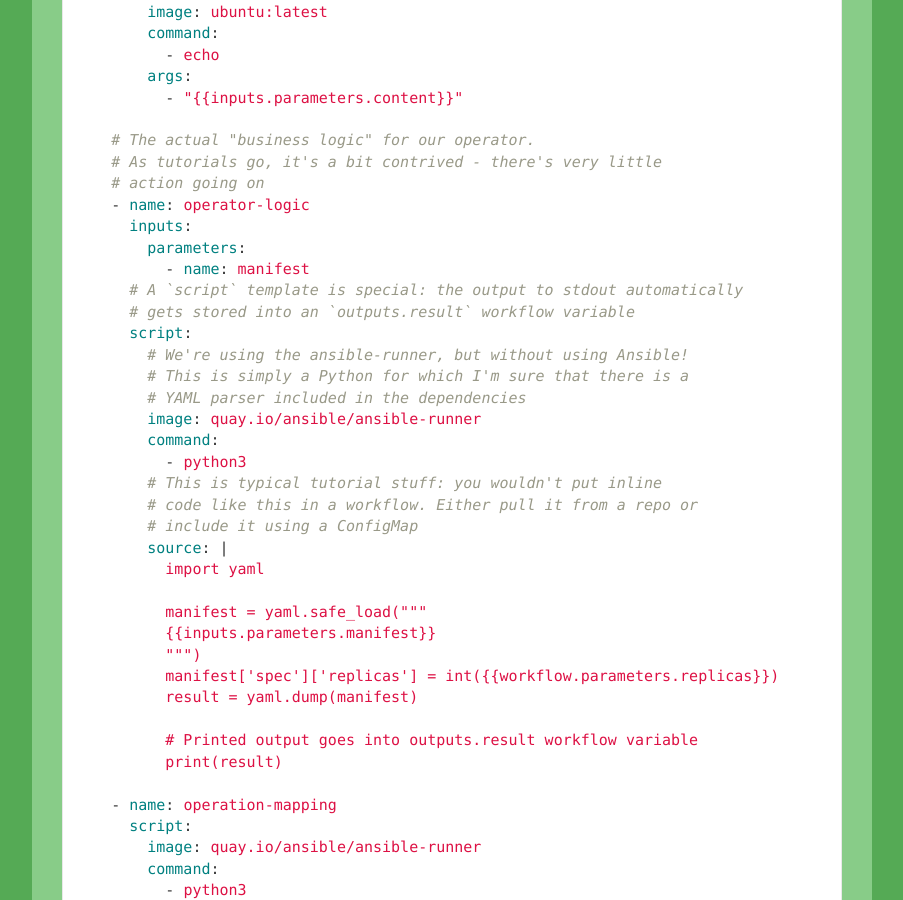
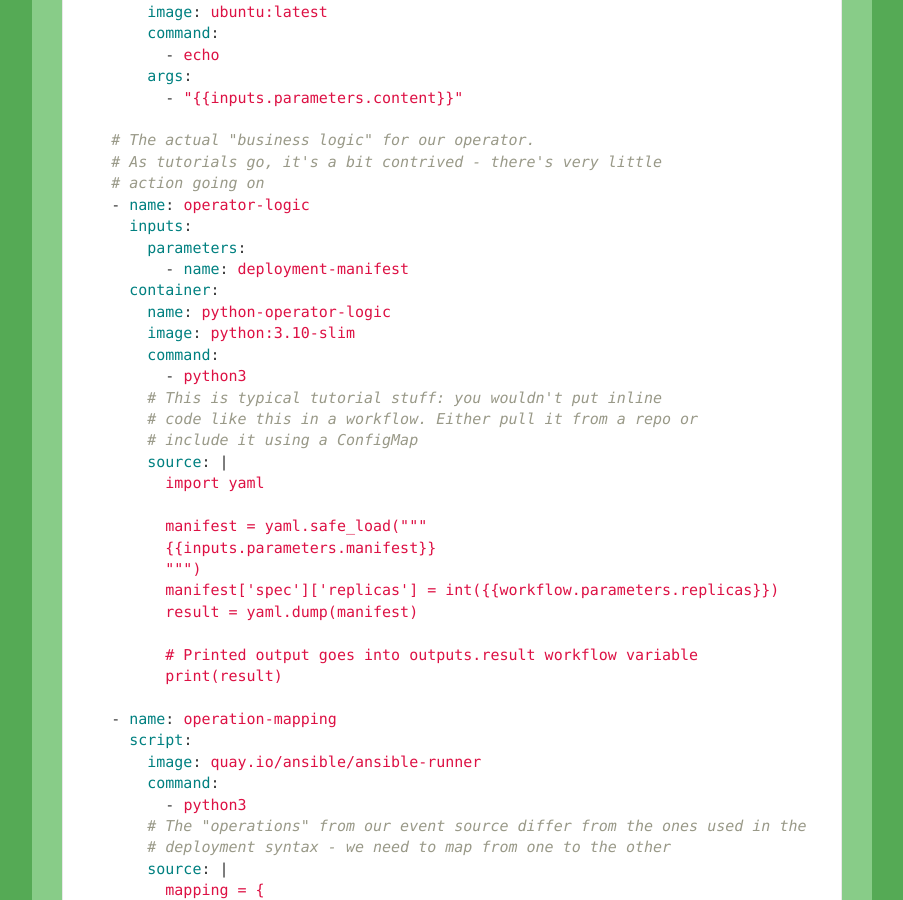
Before and after one commit to reinvantveer/reinvantveer.github.io, a Jekyll site: the page built from _posts/2022-01-29-easier-operator.md, in a window 1280 px wide and 900 px high, scrolled down 13227 px. Shown: the whole window, without its empty margins (188-1091 px from the left). Built offline with Jekyll 4.4.1, drawn with Linux system fonts in a browser that asks for light colours; comment, search, counter and statistics services are not loaded.

Commit message:
use container instead of script pattern, use simple python image instead of heavy ansible
Signed-off-by: reinvantveer <rein@vantveer.me>

```diff
--- a/_includes/memcached/workflow-template.yaml
+++ b/_includes/memcached/workflow-template.yaml
@@ -53,14 +53,10 @@
     - name: operator-logic
       inputs:
         parameters:
-          - name: manifest
-      # A `script` template is special: the output to stdout automatically
-      # gets stored into an `outputs.result` workflow variable
-      script:
-        # We're using the ansible-runner, but without using Ansible!
-        # This is simply a Python for which I'm sure that there is a
-        # YAML parser included in the dependencies
-        image: quay.io/ansible/ansible-runner
+          - name: deployment-manifest
+      container:
+        name: python-operator-logic
+        image: python:3.10-slim
         command:
           - python3
         # This is typical tutorial stuff: you wouldn't put inline
```
